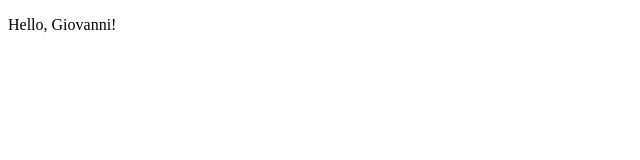
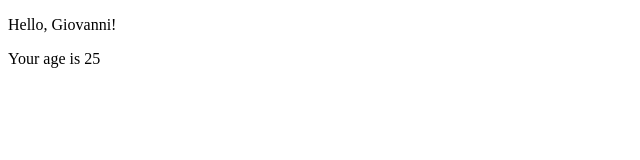
Before and after one commit to Leonardocamisa/react_exercises, a React (Create React App) app in the folder exercises/: page / in a window 1280 px wide. Shown: the top 160 px of the page, without its empty margins (0-640 px from the left). Built offline with nearby package versions, Linux system fonts and the light colour scheme.

Commit message:
esercizio completato con successo

```diff
--- a/exercises/src/App.js
+++ b/exercises/src/App.js
@@ -5,7 +5,7 @@ import { Welcome } from './Welcome'
 export class App extends React.Component {
     render() {
         return (
-                <Welcome name={this.defaultProps}/>
+                <Welcome name={this.defaultProps} age= '25'/>
         )
     }
 }
--- a/exercises/src/Welcome.js
+++ b/exercises/src/Welcome.js
@@ -2,7 +2,10 @@ import React from "react";
 
 export class Welcome extends React.Component {
    render() {
-    return <p>Hello, {this.props.name}!</p>
+    return <div>
+    <p>Hello, {this.props.name}!</p>
+    <p>Your age is {this.props.age}</p>
+    </div>
    }
 
    static defaultProps = {
```
